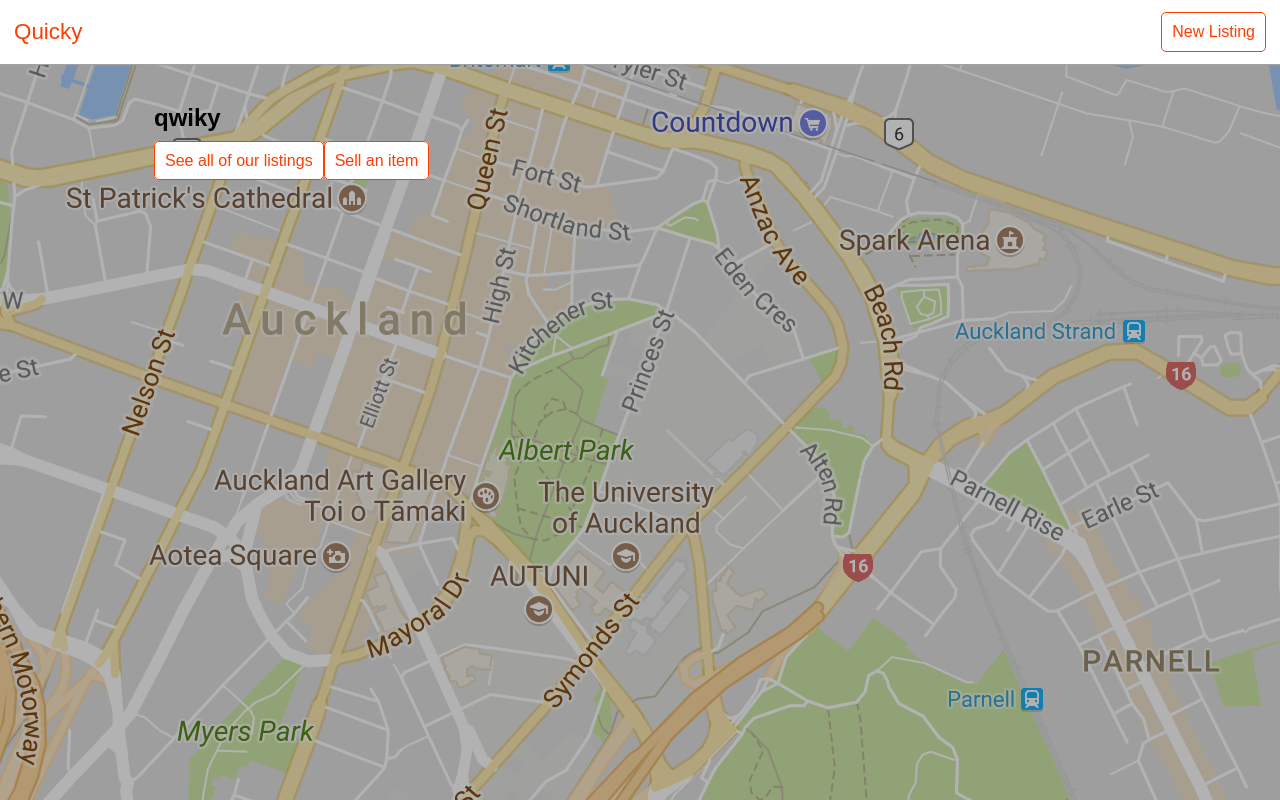
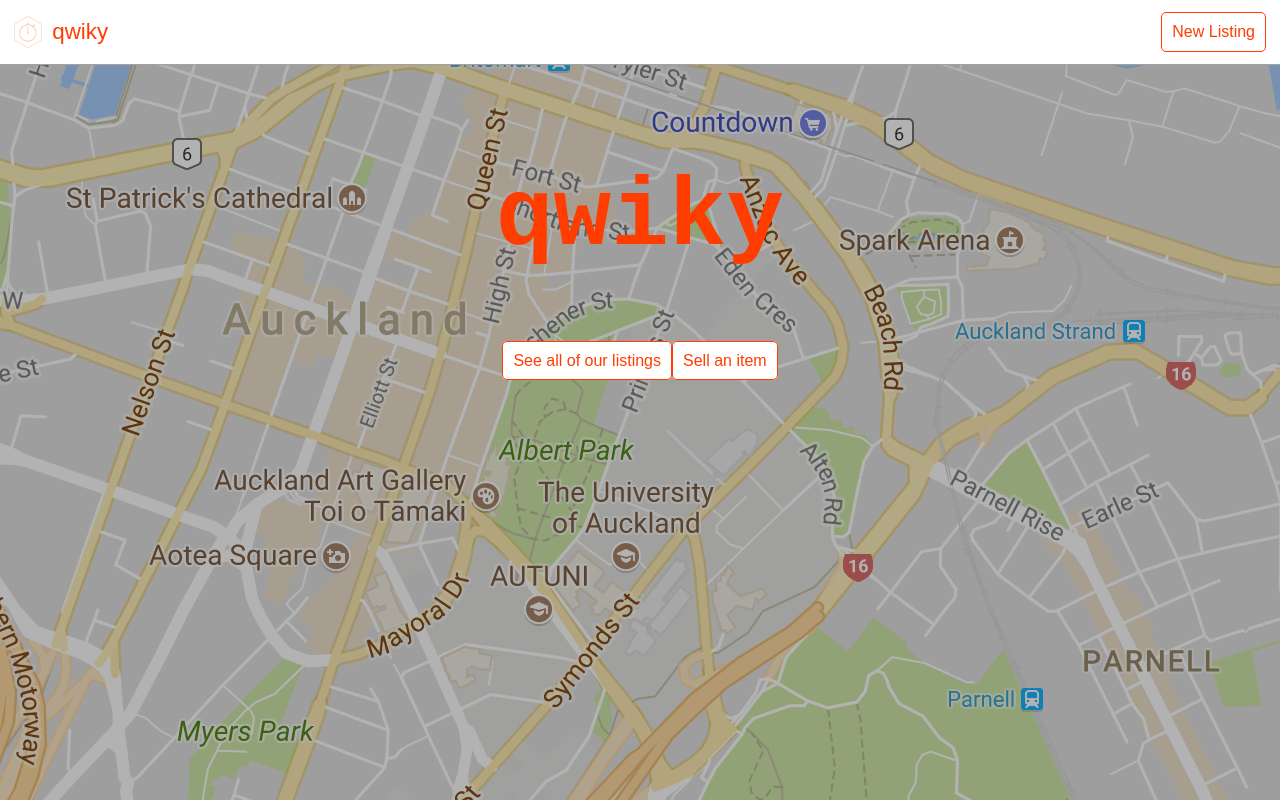
Before and after one commit to badboiz/frontend, a React (Create React App) app: page / in a window 1280 px wide. Built offline with nearby package versions, Linux system fonts and the light colour scheme.

Commit message:
c-c-c-c-changes

```diff
--- a/src/App.css
+++ b/src/App.css
@@ -1,3 +1,19 @@
+.Home {
+  display: flex;
+  flex-direction: column;
+  align-items: center;
+}
+
+.Home h1 {
+  font-size: 6rem;
+  font-family: monospace;
+  color: #FF3D00;
+}
+
+.Home div btn:first-child {
+  margin-right: 10px;
+}
+
 .HomeBG {
   position: fixed;
   top: 0;
--- a/src/App.js
+++ b/src/App.js
@@ -13,6 +13,7 @@
     }} />
     <div className="HomeOverlay" />
     <h1>qwiky</h1>
+    <div>
       <Link role="button" className="btn" to="/listings">
         See all of our listings
       </Link>
@@ -20,6 +21,7 @@
       <Link role="button" className="btn" to="/sell">
         Sell an item
       </Link>
+    </div>
   </div>;
 
 class App extends Component {
--- a/src/components/Header/Header.css
+++ b/src/components/Header/Header.css
@@ -22,6 +22,17 @@
   font-size: 1.4rem;
 }
 
+.Header__logos {
+  display: flex;
+  align-items: center;
+}
+
+.Header img {
+  height: 2rem;
+  margin-right: 10px;
+  width: auto;
+}
+
 .Header__home-link, .Header__home-link:visited {
   color: #FF3D00;
 }
--- a/src/components/Header/Header.js
+++ b/src/components/Header/Header.js
@@ -1,12 +1,16 @@
 import React from 'react';
 import { Link } from 'react-router-dom';
 import './Header.css';
+import logo from './logo.svg';
 
 const Header = () =>
   <nav className="Header">
-    <Link to="/" className="Header__home-link">
-      Quicky
-    </Link>
+    <div className="Header__logos">
+      <img src={logo} alt="logo" />
+      <Link to="/" className="Header__home-link">
+        qwiky
+      </Link>
+    </div>
 
     <Link to="/sell" role="button" className="Header__sell-link">
       New Listing
--- a/src/components/ListingCard/ListingCard.js
+++ b/src/components/ListingCard/ListingCard.js
@@ -13,7 +13,7 @@
     <div className="ListingCard__details">
       <div className="ListingCard__top-row">
         <h1>{title}</h1>
-        <div className="ListingCard__dist">{distance}</div>
+        <div className="ListingCard__dist">1 hr remaining</div>
       </div>
       <h2 className="ListingCard__price">${price}</h2>
     </div>
--- a/src/containers/Listings.css
+++ b/src/containers/Listings.css
@@ -2,6 +2,12 @@
   display: flex;
   justify-content: center;
   align-items: center;
+
+  position: absolute;
+  top: 0;
+  left: 0;
+  width: 100%;
+  height: 100%;
 }
 
 .Listings__container span {
--- a/src/containers/Listings.js
+++ b/src/containers/Listings.js
@@ -44,15 +44,22 @@
         Component = () => <AskToLoad handleClick={this.handleClick} />;
         break;
       case 'loading':
-        Component = Spinner;
+        Component = () =>
+          <div className="Listings__container">
+            <Spinner />
+          </div>;
         break;
       case 'loaded':
         Component = () =>
-          <ListingContainer>
-            {this.state.listings.map((listing, i) =>
-              <ListingCard key={i} listing={listing} />
-            )}
-          </ListingContainer>
+          this.state.listings.length > 0
+          ? <ListingContainer>
+              {this.state.listings.map((listing, i) =>
+                <ListingCard key={i} listing={listing} />
+              )}
+            </ListingContainer>
+          : <div className="Listings__container">
+              <span>No listings in your area :(</span>
+            </div>;
         break;
       default:
         Component = ErrorMsg;
```
Also changed, not shown: src/components/Header/logo.svg (added). Lines whose indentation alone changed are shown as unchanged.
